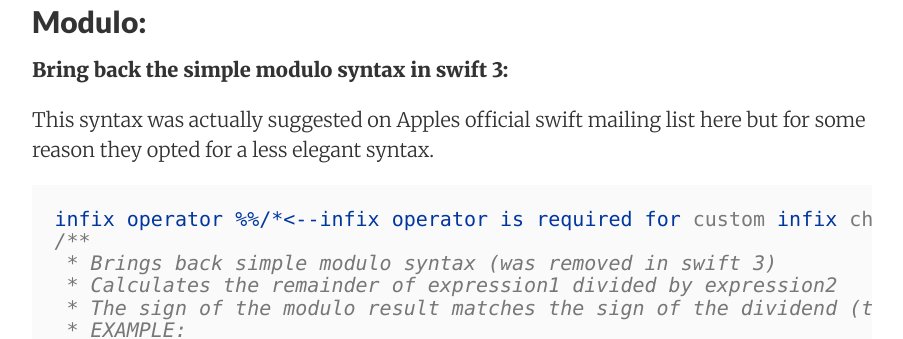
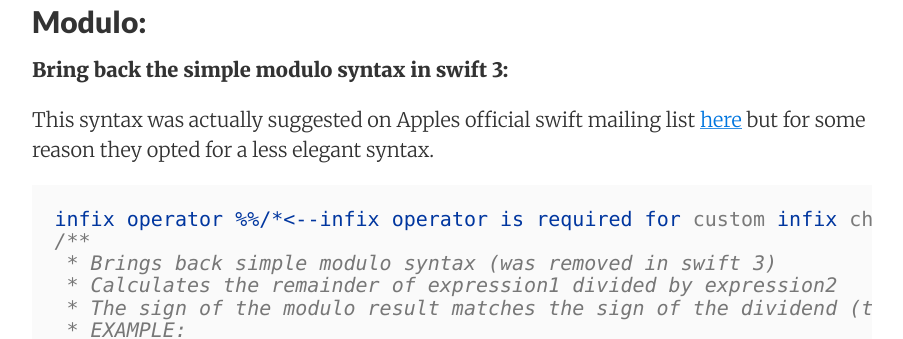
Before and after one commit to stylekit/stylekit.github.io, a Jekyll site: the page built from _posts/2017-01-12-swift-3-migration.md, in a window 1280 px wide and 900 px high, scrolled down 1624 px. Shown: the part 153-492 px from the top of the window, without its empty margins (188-1091 px from the left). Built offline with Jekyll 4.4.1, drawn with Linux system fonts in a browser that asks for light colours; nearby versions of some CDN libraries; comment, search, counter and statistics services are not loaded; some of the changed lines change nothing that is shown.

Commit message:
Files modified: 1


Modified 1 file:
_posts/2017-01-12-swift-3-migration.md

````diff
--- a/_posts/2017-01-12-swift-3-migration.md
+++ b/_posts/2017-01-12-swift-3-migration.md
@@ -41,7 +41,7 @@ The one c-style for-loop to rule them all is gone, now we have 7 different to ta
 
 **Bring back the simple modulo syntax in swift 3:**
 
-This syntax was actually suggested on Apples official swift mailing list here but for some reason they opted for a less elegant syntax.
+This syntax was actually suggested on Apples official swift mailing list [here](https://lists.swift.org/pipermail/swift-evolution/Week-of-Mon-20160523/018679.html)  but for some reason they opted for a less elegant syntax.
 
 ```swift
 infix operator %%/*<--infix operator is required for custom infix char combos*/
````
